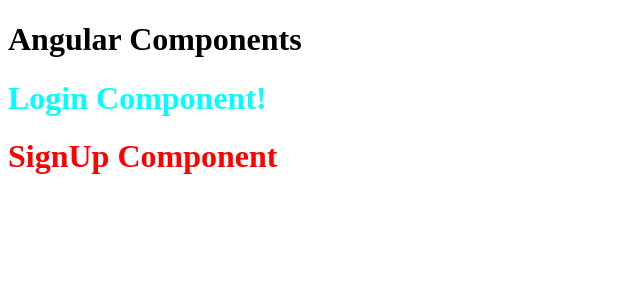
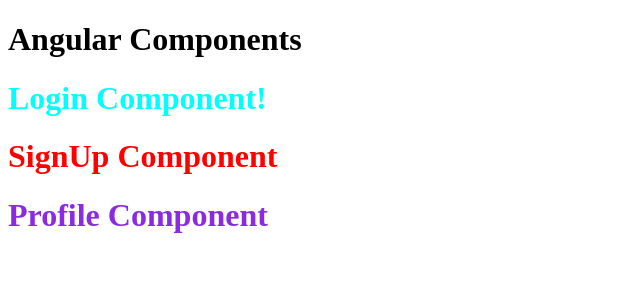
Before and after one commit to khanshaif9102/ANGULAR-19-TUT, an Angular app: page / in a window 1280 px wide. Shown: the top 300 px of the page, without its empty margins (0-640 px from the left). Built offline with nearby package versions, Linux system fonts and the light colour scheme.

Commit message:
custom components

```diff
--- a/src/app/app.html
+++ b/src/app/app.html
@@ -1,3 +1,4 @@
 <h1>Angular Components</h1>
 <login></login>
 <signup></signup>
+<profile></profile>
--- a/src/app/app.ts
+++ b/src/app/app.ts
@@ -2,11 +2,12 @@
 import { RouterOutlet } from '@angular/router';
 import { Login } from "./login/login";
 import { Signup } from './signup/signup';
+import { ProfileComponent } from "./profile/profile";
 
 
 @Component({
   selector: 'app-root',
-  imports: [RouterOutlet, Login, Signup],
+  imports: [RouterOutlet, Login, Signup, ProfileComponent],
   templateUrl: './app.html',
   styleUrl: './app.css'
 })
--- /dev/null
+++ b/src/app/profile/profile.html
@@ -0,0 +1 @@
+<h1 style="color: blueviolet;">Profile Component</h1>
```
Also changed, not shown: src/app/profile/profile.ts (added, +14 -0 lines), src/app/profile/profile.css (added).
